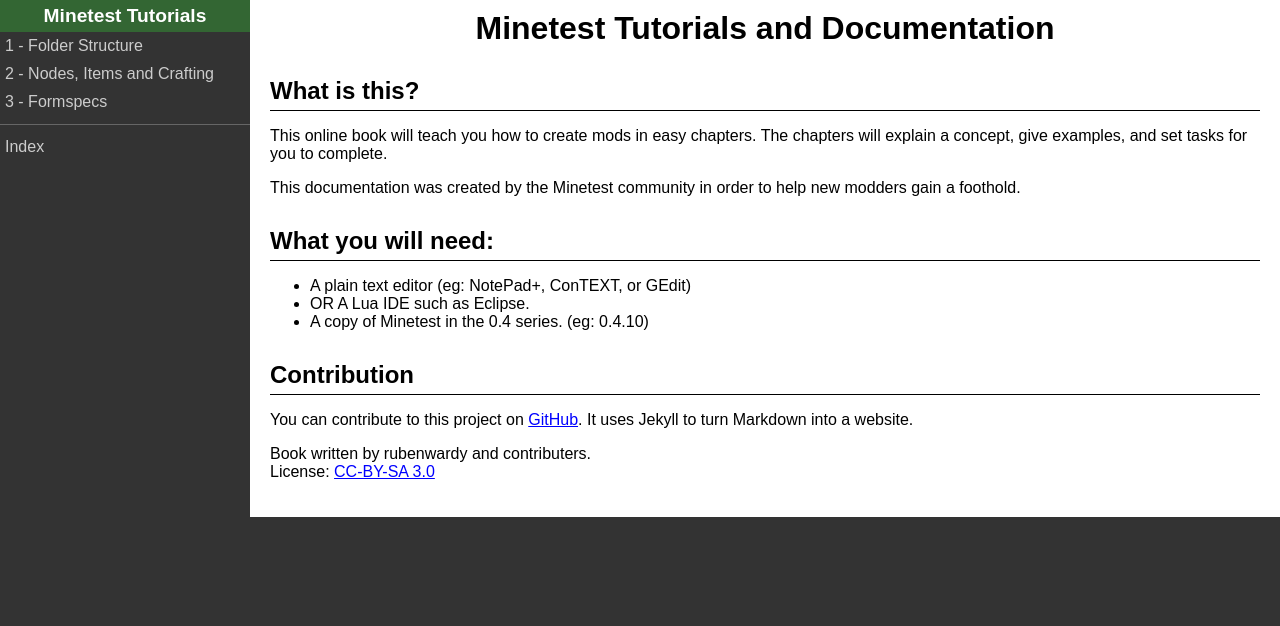
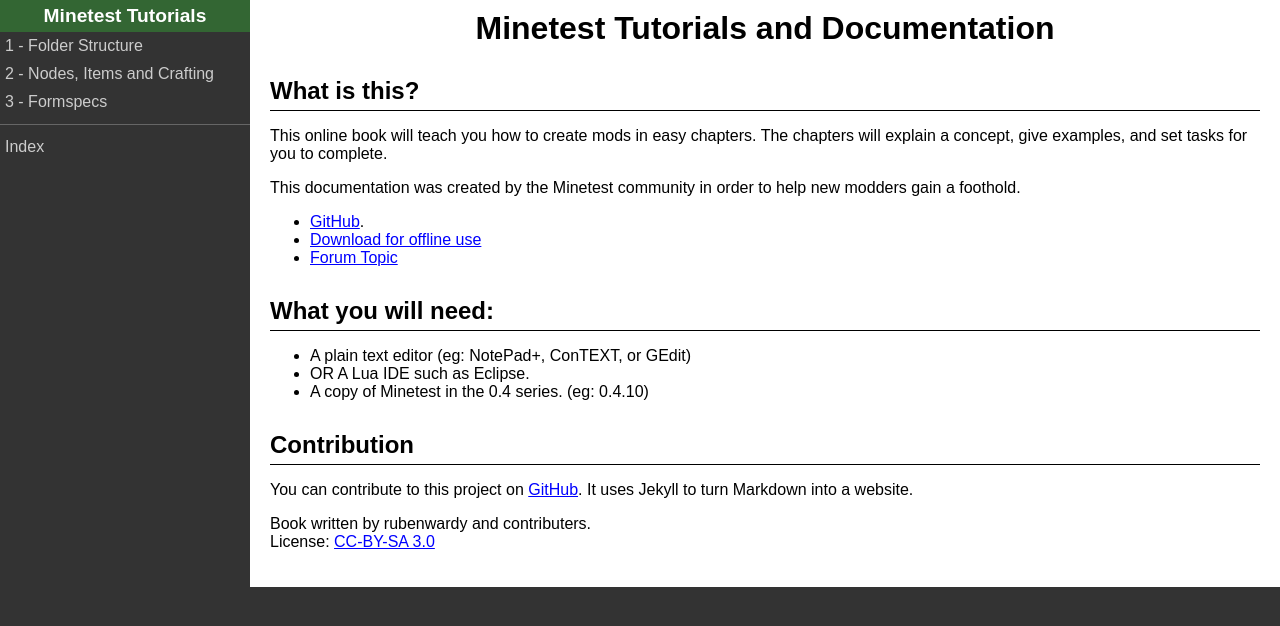
Before and after one commit to rubenwardy/minetest_modding_book, a Jekyll site: the page built from index.md, in a window 1280 px wide. Shown: the top 626 px of the page. Built offline with Jekyll 4.4.1, drawn with Linux system fonts in a browser that asks for light colours.

Commit message:
Add links to index.md

```diff
--- a/index.md
+++ b/index.md
@@ -14,6 +14,10 @@
 This documentation was created by the Minetest community in order to help
 new modders gain a foothold.
 
+* [GitHub](https://github.com/rubenwardy/minetest_doc).
+* [Download for offline use](https://github.com/rubenwardy/minetest_doc/releases)
+* [Forum Topic](https://forum.minetest.net/viewtopic.php?f=14&t=10729)
+
 What you will need:
 -------------------
 
```
